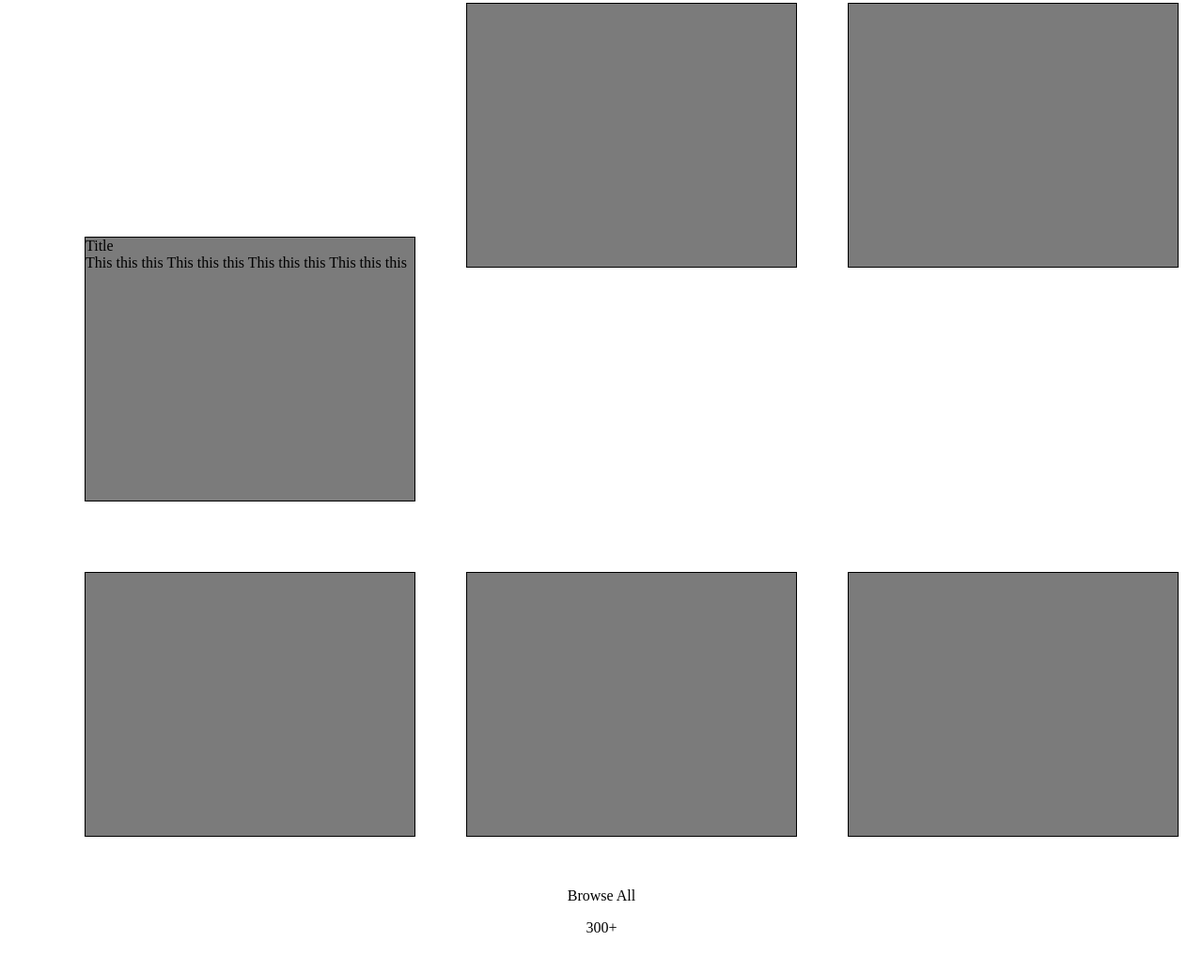
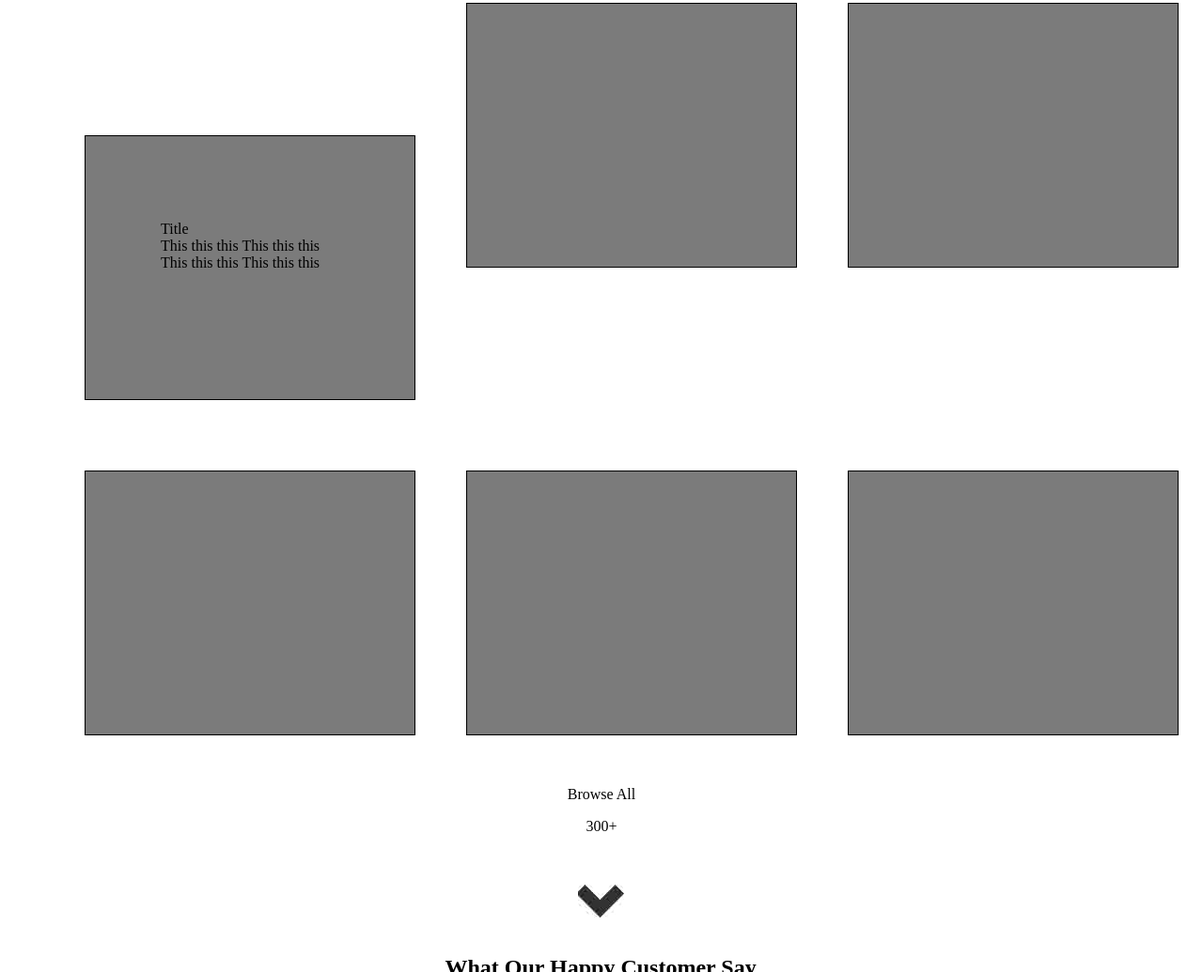
Before and after one commit to SashaAS/maket, a plain HTML site: page index.html in a window 1280 px wide. Shown: the part 1945-2980 px from the top of the page at 94% size. Drawn offline with Linux system fonts and the light colour scheme.

Commit message:
text block

```diff
--- a/css/main.css
+++ b/css/main.css
@@ -218,6 +218,11 @@ span{
 	background-color: #7B7B7B;
 }
 
+.text-block{
+	width: 190px;
+	margin: 90px auto;
+}
+
 #s4-title{
 	width: 333px;
 	height: 27px;
--- a/index.html
+++ b/index.html
@@ -96,12 +96,14 @@
 				<div id="s4_image"><img src="images/home-final_41.jpg"></div>
 				<div class="cubs">
 					<div class="s4_block-1">
+						<div class="text-block">
 							<div>Title</div>
 							<div>
 								This this this
 								This this this
 								This this this
 								This this this
+							</div>
 						</div>
 					</div>
 					<div class="s4_block-1">
```
Lines whose indentation alone changed are shown as unchanged.
